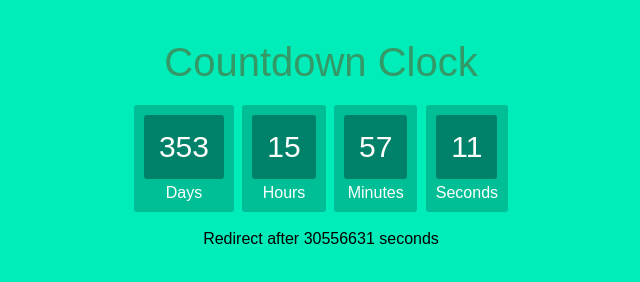
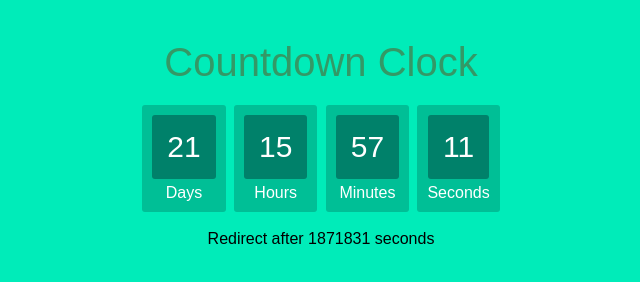
Before and after one commit to hacky1997/hacky1997.github.io, a plain HTML site: page khusi/index.html in a window 1280 px wide. Shown: the whole page, without its empty margins (319-959 px from the left). Drawn offline with Linux system fonts and the light colour scheme.

Commit message:
Update index.html

```diff
--- a/khusi/index.html
+++ b/khusi/index.html
@@ -117,7 +117,7 @@
             updateClock();
             var timeinterval = setInterval(updateClock, 1000);
         }
-        var deadline = new Date("April 27, 2021 00:00:00");
+        var deadline = new Date("May 30, 2020 00:00:00");
         initializeClock('clockdiv', deadline);
 
     </script>
```
